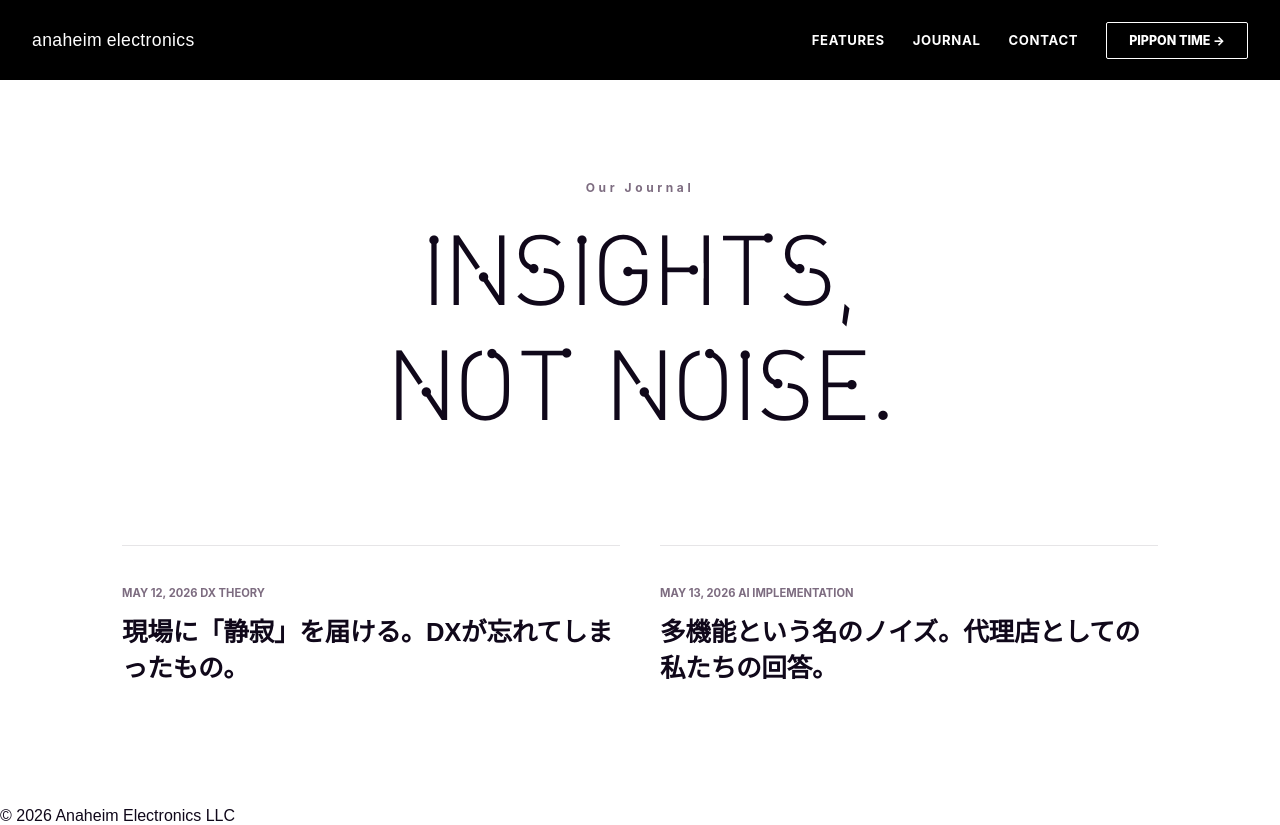
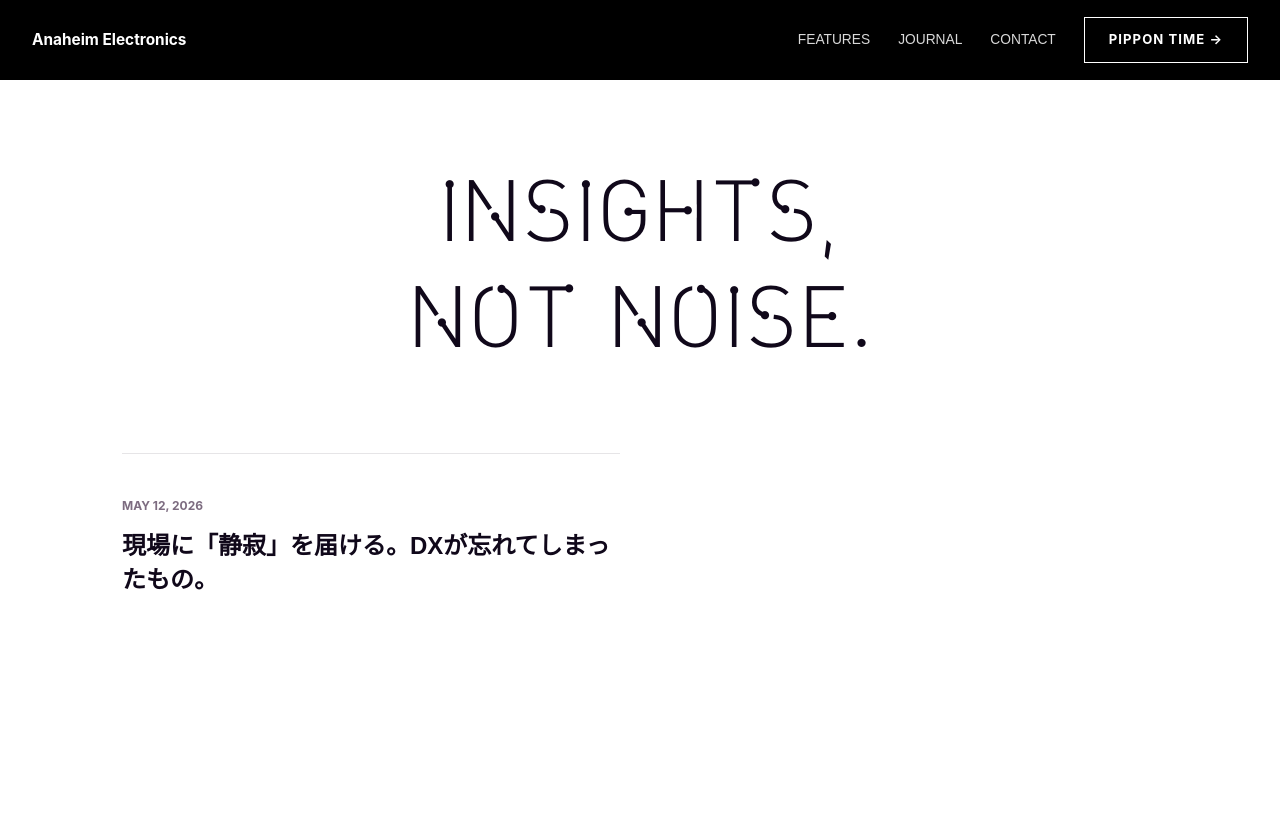
Before and after one commit to crystal-kiri/ah, a plain HTML site: page journal/index.html in a window 1280 px wide. After the commit the page ends 800 px from the top, so only its background shows below. Drawn offline with Linux system fonts and the light colour scheme; a web font is replaced by a local one.

Commit message:
Update index.html

```diff
--- a/journal/index.html
+++ b/journal/index.html
@@ -6,83 +6,56 @@
   <title>JOURNAL | Anaheim Electronics</title>
 
   <style>
-    /* --- 1. フォント復活（パスと名前を厳密に固定） --- */
-    @font-face{
-      font-family:"Signale";
-      src:url("/assets/signale.woff") format("woff");
-      font-weight:400 900; font-style:normal; font-display:swap;
-    }
-    @font-face{
-      font-family:"Kokumin";
-      src:url("/assets/kokumin.ttf") format("truetype");
-      font-weight:400 900; font-style:normal; font-display:swap;
+    /* 1. 他のページから一字一句漏らさずコピーしたフォント設定 */
+    @font-face{font-family:"Signale";src:url("/assets/signale.woff") format("woff");font-weight:400 900;font-style:normal;font-display:swap}
+    @font-face{font-family:"Kokumin";src:url("/assets/kokumin.ttf") format("truetype");font-weight:400 900;font-style:normal;font-display:swap}
+
+    :root{
+      --bg:#ffffff; --ink:#10081a; --ink-soft:#3d2e44; --ink-mute:#7d6c80;
+      --container:1280px;
+      --display:"Signale","Anton",sans-serif;
+      --sans-en:"Inter",system-ui,sans-serif;
+      --sans-jp:"Kokumin","Hiragino Maru Gothic ProN","Noto Sans JP",sans-serif;
     }
 
-    :root{
-      --bg:#ffffff; --ink:#10081a; --line:rgba(16,8,26,.10);
-      --container:1280px;
-      --display:"Signale", sans-serif;
-      --sans-en:"Inter", system-ui, sans-serif;
-      --sans-jp:"Kokumin", sans-serif;
-    }
+    *{box-sizing:border-box;margin:0;padding:0}
+    body{font-family:var(--sans-jp);background:var(--bg);color:var(--ink);line-height:1.95;-webkit-font-smoothing:antialiased}
 
-    *{box-sizing:border-box; margin:0; padding:0}
-    body{ font-family:var(--sans-jp); background:var(--bg); color:var(--ink); -webkit-font-smoothing:antialiased; }
-    a{ text-decoration:none !important; color:inherit; } /* 下線を絶対消す */
-
-    /* --- 2. Header（黒帯・白文字・Signaleフォント） --- */
+    /* 2. ヘッダー：配置は他ページと「全く同じ」、でも色だけ「黒」に指定 */
     .header{
-      position:absolute; top:0; left:0; right:0; z-index:100;
-      height:80px; background:#000000; /* 背景を真っ黒に固定 */
-      display:flex; align-items:center;
+      position:absolute;top:0;left:0;right:0;z-index:30;height:80px;
+      background:#000000; /* ←ここだけジャーナル専用。これがないと白背景に消える */
     }
     .header-inner{
-      width:100%; max-width:var(--container); margin:0 auto;
-      display:flex; align-items:center; padding:0 32px;
+      max-width:var(--container);margin:0 auto;height:100%;
+      display:flex;align-items:center;gap:28px;padding:0 32px;
     }
     .brand{
-      font-family:var(--display); /* ここでSignaleを適用 */
-      font-weight:400; font-size:1.1rem; color:#ffffff !important;
-      letter-spacing:.02em; text-transform:lowercase; /* anaheim electronics */
+      font-family:var(--sans-en);font-weight:700;font-size:.96rem;
+      color:#fff !important;text-decoration:none !important; /* 青と下線を絶対出さない */
     }
-    .nav{
-      margin-left:auto; display:flex; gap:28px;
-      font-family:var(--sans-en); font-size:.82rem; font-weight:700;
-      color:#ffffff !important; letter-spacing:.05em;
-    }
-    .nav a{ color:#ffffff !important; transition:opacity .2s; }
-    .nav a:hover{ opacity:0.7; }
+    .nav{display:flex;gap:28px;margin-left:auto;font-family:var(--sans-jp);font-size:.86rem;color:rgba(255,255,255,.85);font-weight:500}
+    .nav a{color:inherit;text-decoration:none !important;transition:color .2s}
+    .nav a:hover{color:#fff}
 
     .header-cta {
-      margin-left:28px; font-family:var(--sans-en); font-size:.78rem; font-weight:800;
-      padding:10px 22px; border:1.5px solid #ffffff; color:#ffffff !important;
-      border-radius:2px; text-transform:uppercase; transition:all .2s;
+      font-family:var(--sans-en);font-size:.82rem;font-weight:700;letter-spacing:.08em;
+      padding:9px 24px;border:1.5px solid #fff;color:#fff !important;
+      text-decoration:none !important;text-transform:uppercase;transition:all .2s;
     }
-    .header-cta:hover { background:#ffffff; color:#000000 !important; }
+    .header-cta:hover{background:#fff;color:#000}
 
-    /* --- 3. Journal Layout --- */
-    .journal-hero { margin-top:180px; text-align:center; padding-bottom:100px; }
-    .journal-hero h1 {
-      font-family:var(--display); font-size:clamp(3.5rem, 12vw, 8rem);
-      line-height:0.9; text-transform:uppercase; letter-spacing:-0.02em;
-    }
-    .journal-hero .label {
-      font-family:var(--sans-en); font-size:.75rem; font-weight:700;
-      letter-spacing:.3em; color:#7d6c80; margin-bottom:20px; display:block;
-    }
+    /* 3. ジャーナルのメイン部分 */
+    .journal-hero { margin-top:160px; text-align:center; padding:0 32px 80px; }
+    .journal-hero h1 { font-family:var(--display); font-size:clamp(3rem, 10vw, 7rem); line-height:.95; text-transform:uppercase; }
 
     .journal-grid {
-      display:grid; grid-template-columns:1fr 1fr; gap:60px 40px;
+      display:grid; grid-template-columns:repeat(2, 1fr); gap:60px 40px;
       max-width:1100px; margin:0 auto 120px; padding:0 32px;
     }
-    .journal-item { border-top:1px solid var(--line); padding-top:40px; }
-    .post-meta { font-family:var(--sans-en); font-size:.7rem; font-weight:700; color:#7d6c80; margin-bottom:15px; }
-    .journal-item h2 { font-size:1.6rem; font-weight:900; line-height:1.4; letter-spacing:-.01em; }
-
-    @media (max-width:800px){
-      .nav, .header-cta { display:none; }
-      .journal-grid { grid-template-columns:1fr; }
-    }
+    .journal-item { border-top:1px solid rgba(16,8,26,.1); padding-top:40px; text-decoration:none; color:inherit; }
+    .post-meta { font-family:var(--sans-en); font-size:.75rem; font-weight:700; color:var(--ink-mute); margin-bottom:12px; display:block; }
+    .journal-item h2 { font-size:1.5rem; font-weight:900; line-height:1.4; }
   </style>
 </head>
 <body>
@@ -101,34 +74,15 @@
 
 <main>
   <section class="journal-hero">
-    <span class="label">Our Journal</span>
     <h1>INSIGHTS,<br>NOT NOISE.</h1>
   </section>
-
   <section class="journal-grid">
     <a href="./posts/2026-05-12.html" class="journal-item">
-      <div class="post-meta">
-        <span class="date">MAY 12, 2026</span>
-        <span class="category">DX THEORY</span>
-      </div>
+      <span class="post-meta">MAY 12, 2026</span>
       <h2>現場に「静寂」を届ける。DXが忘れてしまったもの。</h2>
-    </a>
-
-    <a href="./posts/2026-05-13.html" class="journal-item">
-      <div class="post-meta">
-        <span class="date">MAY 13, 2026</span>
-        <span class="category">AI IMPLEMENTATION</span>
-      </div>
-      <h2>多機能という名のノイズ。代理店としての私たちの回答。</h2>
     </a>
   </section>
 </main>
 
-<footer class="footer">
-  <div class="footer-inner">
-    <div>© 2026 Anaheim Electronics LLC</div>
-  </div>
-</footer>
-
 </body>
 </html>
```
